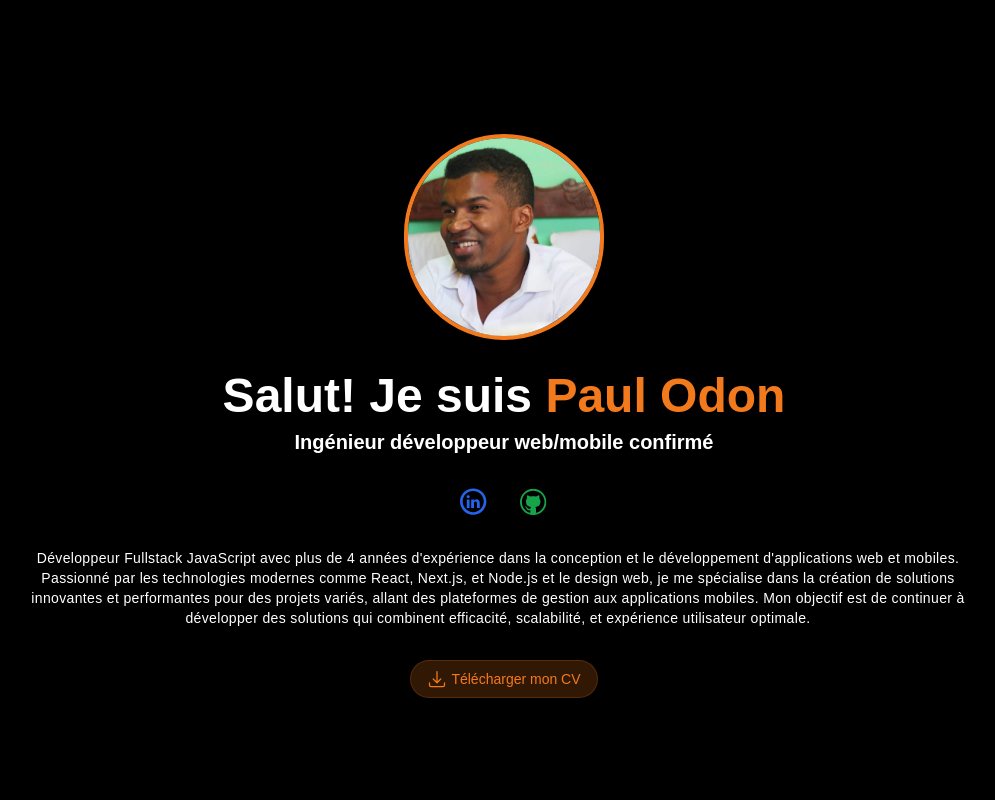
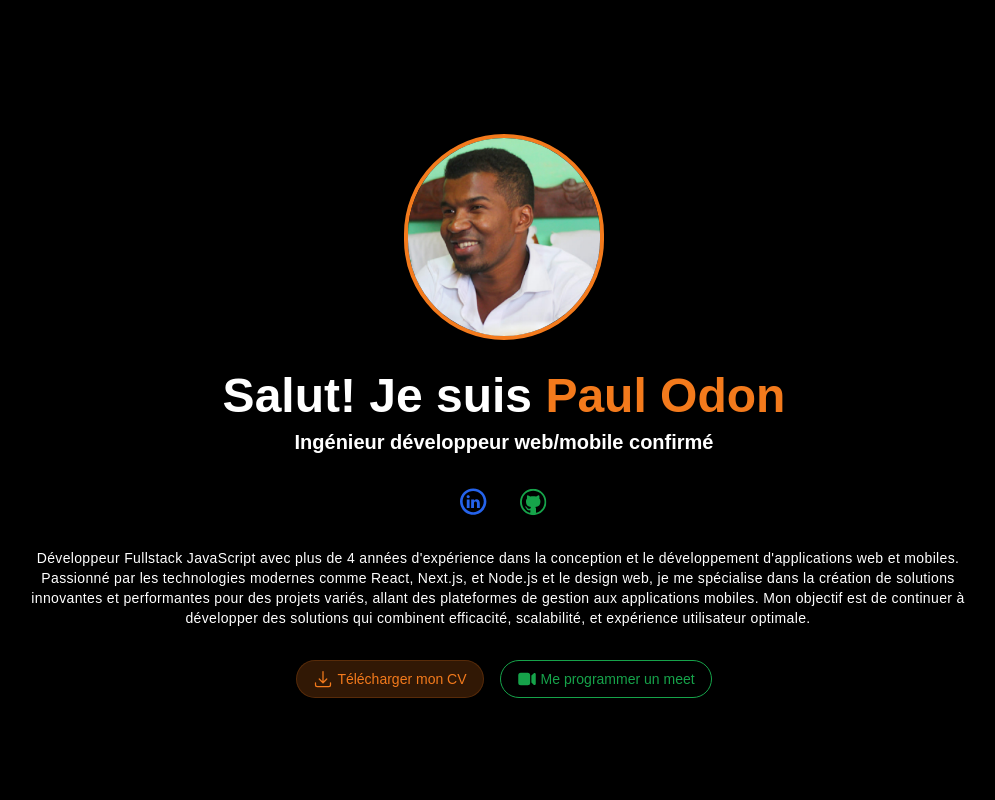
Before and after one commit to PaulOdon/portfolio-paul-odon, a Next.js app: page / in a window 1280 px wide. Shown: the top 800 px of the page, without its empty margins (136-1131 px from the left). Built offline with nearby package versions, Linux system fonts and the light colour scheme.

Commit message:
feat: add book me a meet button

```diff
--- a/src/components/heroes/index.tsx
+++ b/src/components/heroes/index.tsx
@@ -48,10 +48,14 @@ export default function Heroes() {
           <ArrowDownTrayIcon className="w-5" />
           Télécharger mon CV
         </a>
-        {/* <button className="border border-green-600 px-4 py-2 rounded-full flex items-center font-medium text-green-600 gap-1 justify-center text-sm">
+        <a
+          href="https://calendly.com/paulodon/meet-me?back=1&month=2024-11"
+          target="_blank"
+          className="border border-green-600 px-4 py-2 rounded-full flex items-center font-medium text-green-600 gap-1 justify-center text-sm"
+        >
           <VideoCameraIcon className="w-5 text-green-600" />
           Me programmer un meet
-        </button> */}
+        </a>
       </div>
     </div>
   );
```
